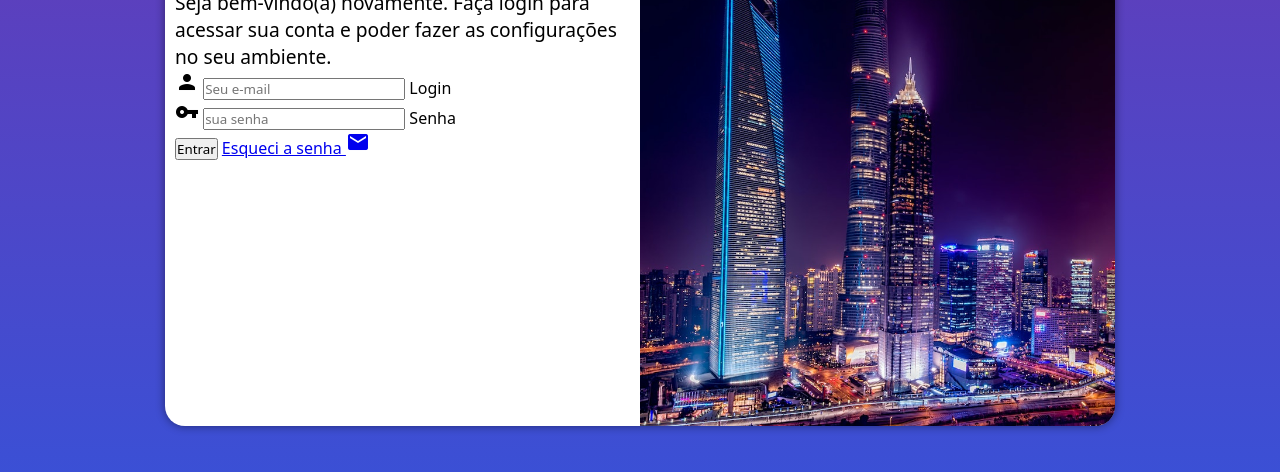
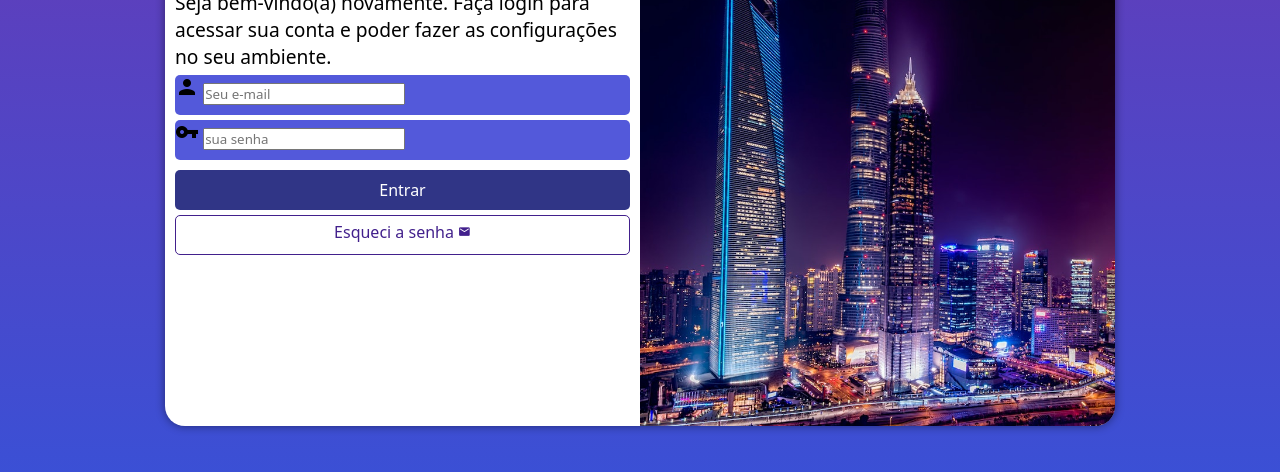
Before and after one commit to JhonnathanOliv/projeto-login, a plain HTML site: page index.html in a window 1280 px wide. Shown: the part 224-696 px from the top of the page. Drawn offline with Linux system fonts and the light colour scheme.

Commit message:
quase finalizado

```diff
--- a/estilos/style.css
+++ b/estilos/style.css
@@ -62,3 +62,58 @@ div#formulario > h1 {
 div#formulario > p {
     font-size: 0.8em;
 }
+
+form > div.campo {
+    background-color: #5359da;
+    display: block;
+    width: 100%;
+    height: 40px;
+    border-radius: 5px;
+    margin: 5px 0px;
+}
+
+div.campo > label {
+    display: none;
+}
+
+form > input[type=submit] {
+    display: block;
+    font-size: 1em;
+    width: 100%;
+    height: 40px;
+    background-color: #303586;
+    color: white;
+    border: none;
+    border-radius: 5px;
+    cursor: pointer;
+    margin-top: 10px;
+}
+
+form > input[type=submit]:hover {
+    background-color: #5359da;
+}
+
+form > a.botao {
+    display: block;
+    text-align: center;
+    font-size: 1em;
+    width: 100%;
+    height: 40px;
+    padding-top: 5px;
+    margin-top: 5px;
+    background-color: white;
+    color: #42208C;
+    border-radius: 5px;
+    text-decoration: none;
+    border: 1px solid #42208C;
+}
+
+form > a.botao > i {
+    font-size: 0.8em;
+
+}
+
+form > a.botao:hover {
+    background-color: #5359da;
+    color: black;
+}
--- a/index.html
+++ b/index.html
@@ -30,7 +30,7 @@
                         <label for="isenha">Senha</label>
                     </div>
                     <input type="submit" value="Entrar">
-                    <a href="esqueci.html">Esqueci a senha <i class="material-icons">mail</i>
+                    <a href="esqueci.html" class="botao">Esqueci a senha <i class="material-icons">mail</i>
                     </a>
                 </form>
             </div>
```
